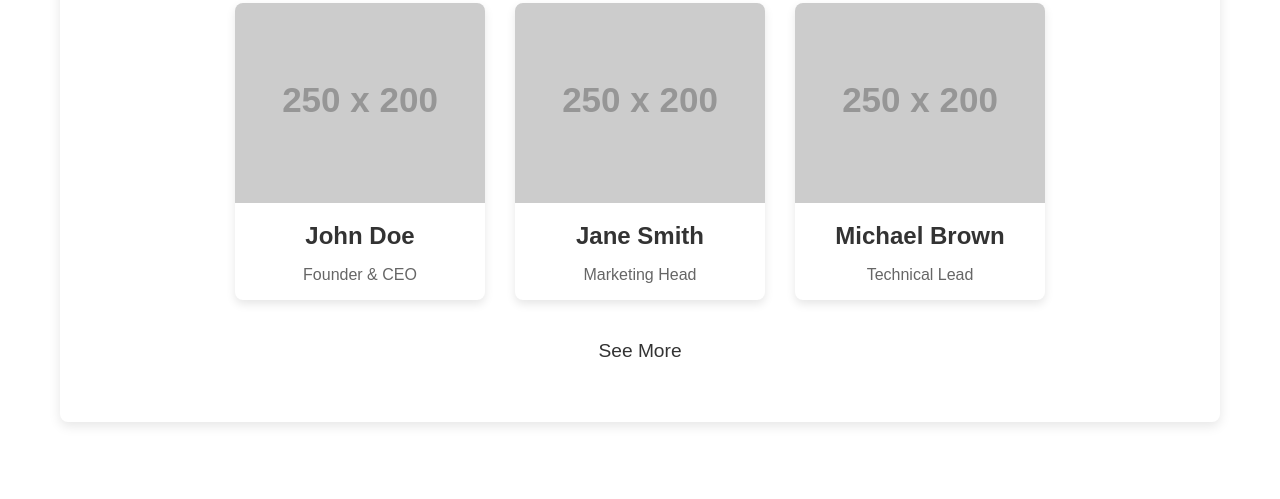
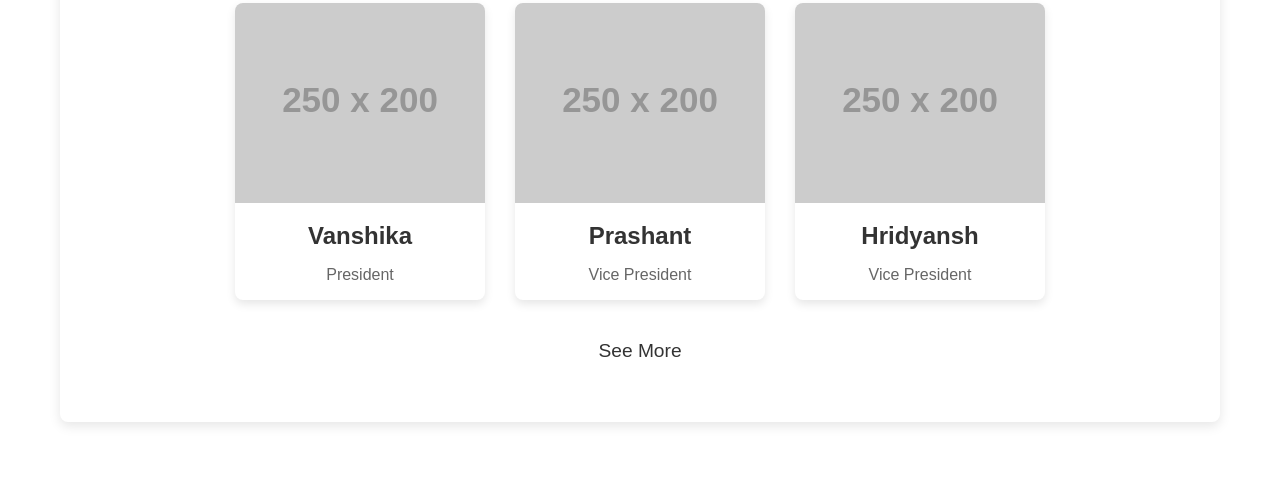
Before and after one commit to Nidhiverma04/EDC, a plain HTML site: page index.html in a window 1280 px wide. Shown: the part 1136-1635 px from the top of the page. Drawn offline with Linux system fonts and the light colour scheme; placeholder pictures from the web are drawn by us.

Commit message:
Update index.html

```diff
--- a/index.html
+++ b/index.html
@@ -309,18 +309,18 @@
             <div class="team-cards">
                 <div class="team-card">
                     <img src="https://via.placeholder.com/250x200" alt="Team Member 1">
-                    <h3>John Doe</h3>
-                    <p>Founder & CEO</p>
+                    <h3>Vanshika</h3>
+                    <p>President</p>
                 </div>
                 <div class="team-card">
                     <img src="https://via.placeholder.com/250x200" alt="Team Member 2">
-                    <h3>Jane Smith</h3>
-                    <p>Marketing Head</p>
+                    <h3>Prashant</h3>
+                    <p>Vice President</p>
                 </div>
                 <div class="team-card">
                     <img src="https://via.placeholder.com/250x200" alt="Team Member 3">
-                    <h3>Michael Brown</h3>
-                    <p>Technical Lead</p>
+                    <h3>Hridyansh</h3>
+                    <p>Vice President</p>
                 </div>
             </div>
             <a href="team.html" style="font-size: 1.2rem; color: #333; text-decoration: none; margin-top: 20px; display: inline-block;">See More</a>
```
